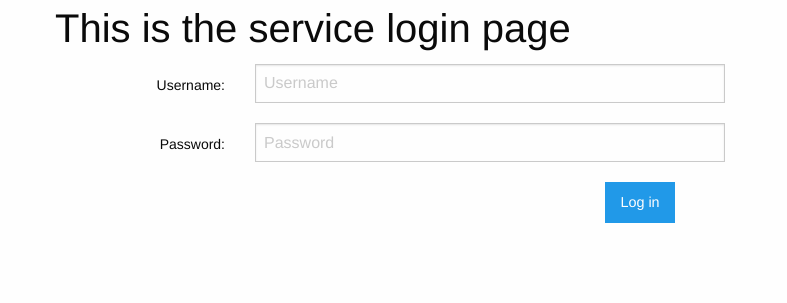
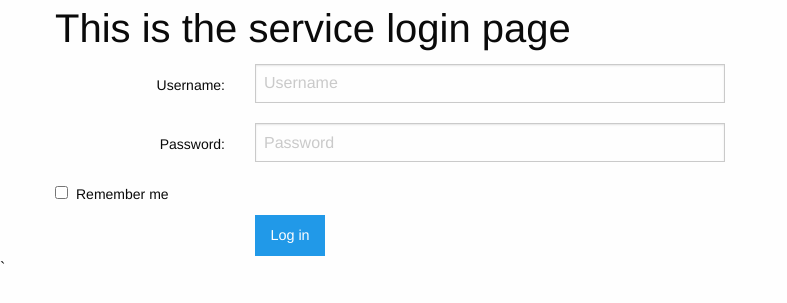
Before and after one commit to turin-turambar/sat-service, a PHP site: page /login.php in a window 1280 px wide. Shown: the part 57-360 px from the top of the page, without its empty margins (0-787 px from the left). Run offline with PHP 8.4, Linux system fonts and the light colour scheme.

Commit message:
checkbox added

```diff
--- a/login.php
+++ b/login.php
@@ -50,11 +50,14 @@
 		</div>
 	</div>
 	<div class = "row">
+	<div class="small-5 columns">
+	<input id="checkbox2" type="checkbox"><label for="checkbox2">Remember me</label>
 		<div class="input-group-button">
 			<input type="submit" class="button" value="Log in">
 		</div>
+		</div>
 	</div>
-	</form>
+	</form>`
 	<script src="foundation-6/js/vendor/jquery.min.js"></script>
     <script src="foundation-6/js/vendor/what-input.min.js"></script>
     <script src="foundation-6/js/foundation.min.js"></script>
```
